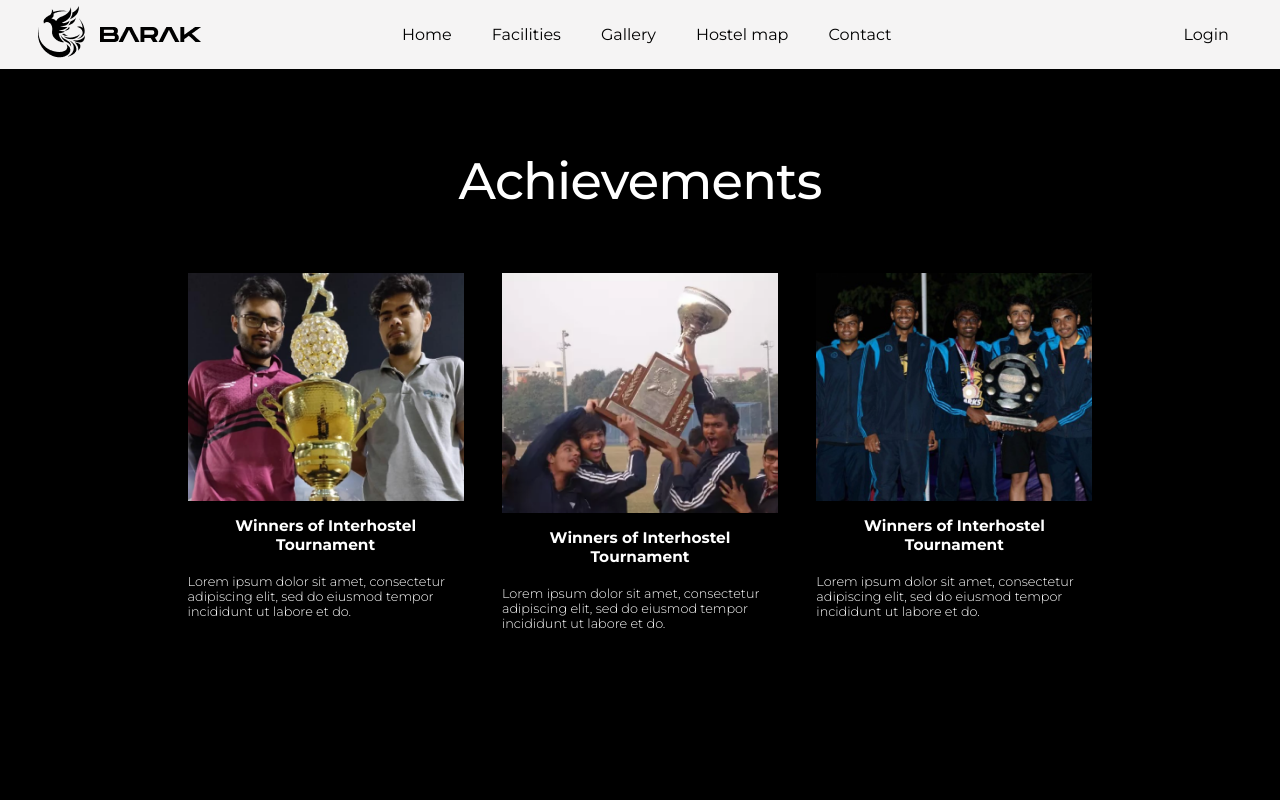
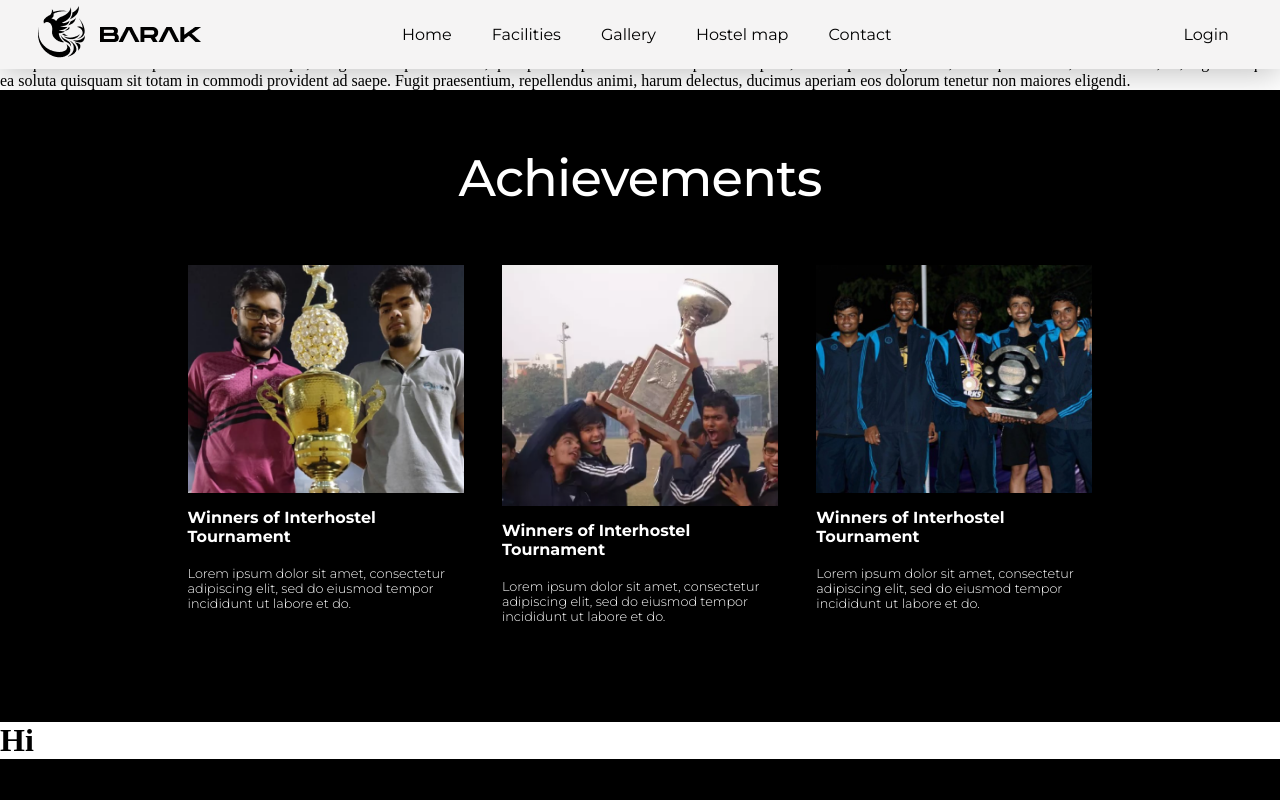
Before and after one commit to Barak-Hostel/barak-website, a React (Create React App) app: page / in a window 1280 px wide. Shown: the top 800 px of the page. Built offline with nearby package versions, Linux system fonts and the light colour scheme.

Commit message:
made fixex navbar

```diff
--- /dev/null
+++ b/src/App.css
@@ -0,0 +1 @@
+@import url("https://fonts.googleapis.com/css2?family=Montserrat&display=swap");
--- a/src/App.js
+++ b/src/App.js
@@ -2,6 +2,7 @@ import Home from "./pages/Home/Home";
 import Login from "./pages/Auth/Login";
 import Header from "./parts/Header/Header";
 import Footer from "./parts/Footer/Footer";
+import "./App.css";
 import { BrowserRouter as Router, Routes, Route } from "react-router-dom";
 
 function App() {
--- a/src/pages/Auth/Login.module.css
+++ b/src/pages/Auth/Login.module.css
@@ -1,5 +1,5 @@
 .container {
-    margin-top: 10vh;
+    margin-top: 18vh;
     height: 70vh;
 }
 
--- a/src/pages/Home/Achievements/achieve.module.css
+++ b/src/pages/Home/Achievements/achieve.module.css
@@ -4,8 +4,6 @@
 .content {
     background-color: black;
     width: 100%;
-    /* height: 768px; */
-    min-height: 95vh;
     color: white;
     font-family: "Montserrat", sans-serif;
 }
@@ -17,8 +15,8 @@
     font-size: 4vw; /* vw is the solution to all our problems*/
     line-height: 73px;
     letter-spacing: -0.015em;
-    padding-top: 5.9027777778%;
-    padding-bottom: 4.375%;
+    padding-top: 4%;
+    padding-bottom: 4%;
     text-align: center;
     color: #ffffff;
 }
@@ -32,8 +30,8 @@
 
 .heading {
     font-family: "Montserrat", sans-serif;
-    font-size: max(14px, 1.2vw);
-    text-align: center;
+    font-size: max(15px, 1.25vw);
+    /* text-align: center; */
     font-weight: 700;
     margin: 15px 0 10px;
     /* width: 80%; */
@@ -57,7 +55,7 @@
     padding: 0 2.0263901979%;
 }
 
-@media screen and (max-width: 864px) {
+@media screen and (max-width: 650px) {
     /* .content {
         height: 1380px;
     } */
@@ -92,9 +90,10 @@
         padding-bottom: 48px;
     }
     .des {
-        width: 177px;
+        /* width: 177px; */
+        width: 80%;
         text-align: center;
-        font-size: 1.4vh;
+        /* font-size: 1.4vh; */
     }
 }
 
--- a/src/pages/Home/Home.js
+++ b/src/pages/Home/Home.js
@@ -4,6 +4,21 @@ import Achievements from "./Achievements/Achievements";
 const Home = () => {
     return (
         <React.Fragment>
+            Lorem ipsum dolor sit amet consectetur adipisicing elit. Recusandae
+            obcaecati laudantium natus beatae exercitationem blanditiis quae
+            quasi necessitatibus officiis fuga minus asperiores neque quis,
+            corrupti optio fugiat quas ducimus error. Lorem ipsum dolor sit amet
+            consectetur, adipisicing elit. Nemo architecto recusandae ratione
+            eos quia quam quisquam perspiciatis non a culpa, quos animi dolore
+            explicabo aliquid et facere necessitatibus saepe sed! Eaque
+            explicabo est alias quos similique laboriosam repellendus nesciunt
+            dolores, ducimus pariatur eveniet ad iste esse! Et corporis
+            veritatis numquam deleniti suscipit non maiores corrupti, a fugiat
+            natus placeat vitae, quos pariatur provident soluta ipsam excepturi,
+            sed tempore magni. Vel, similique. Harum, accusantium, ab, fugit
+            cumque ea soluta quisquam sit totam in commodi provident ad saepe.
+            Fugit praesentium, repellendus animi, harum delectus, ducimus
+            aperiam eos dolorum tenetur non maiores eligendi.
             <Achievements />
             <h1>Hi</h1>
         </React.Fragment>
--- a/src/parts/Header/navbar.module.css
+++ b/src/parts/Header/navbar.module.css
@@ -5,13 +5,15 @@
 }
 
 .NavBar {
+    position: fixed;
+    top: 0;
+    z-index: 100;
     width: 100%;
     padding-top: 0.5%;
     padding-bottom: 0.5%;
     display: flex;
     justify-content: space-between;
     align-items: center;
-
     background: #f5f4f4;
     box-shadow: 0px 4px 33px rgba(0, 0, 0, 0.25);
 }
@@ -120,7 +122,7 @@
         width: 100%;
         background-color: #f5f4f4;
         position: absolute;
-        top: 65px;
+        top: 62px;
         right: 0;
         z-index: 2;
         text-align: right;
@@ -164,7 +166,7 @@
 }
 @media screen and (max-width: 400px) {
     .NavLinks2 {
-        top: 54px;
+        top: 52px;
     }
     .Title {
         padding: 0;
```
